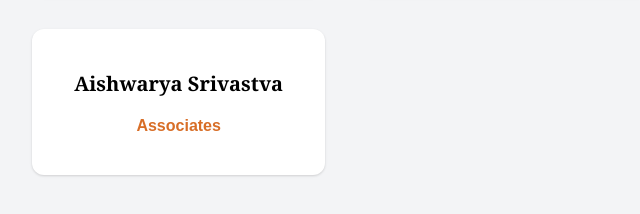
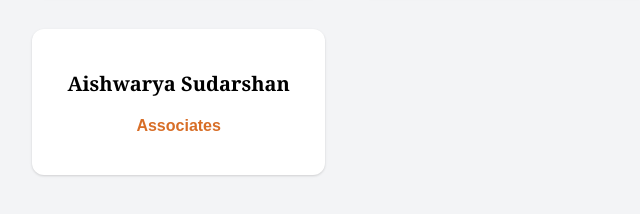
Before and after one commit to Sove007/ii, a plain HTML site: page index.html in a window 1280 px wide. Shown: the part 842-1056 px from the top of the page, 136-776 px from the left. Drawn offline with Linux system fonts and the light colour scheme.

Commit message:
Aishwarya Sudhrshan name corrected

```diff
--- a/index.html
+++ b/index.html
@@ -123,7 +123,7 @@
       <p>Associate</p>
     </div>
     <div class="card">
-      <h2>Aishwarya Srivastva</h2>
+      <h2>Aishwarya Sudarshan</h2>
       <p>Associates</p>
     </div>
 
```
